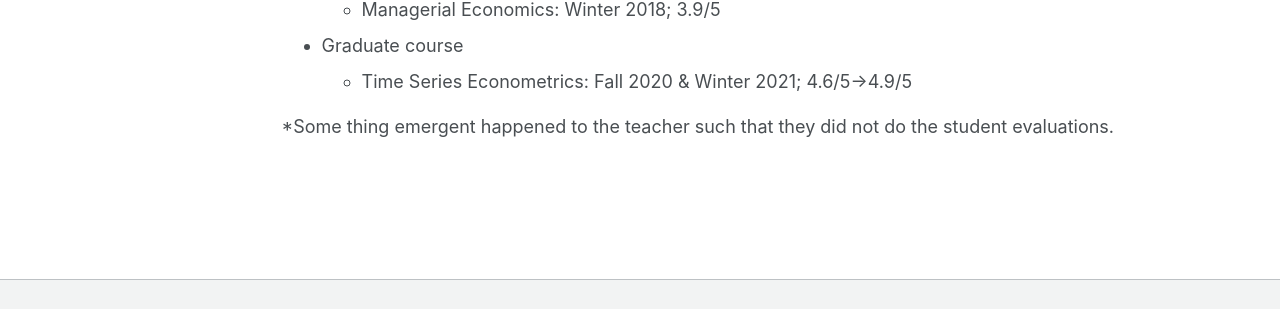
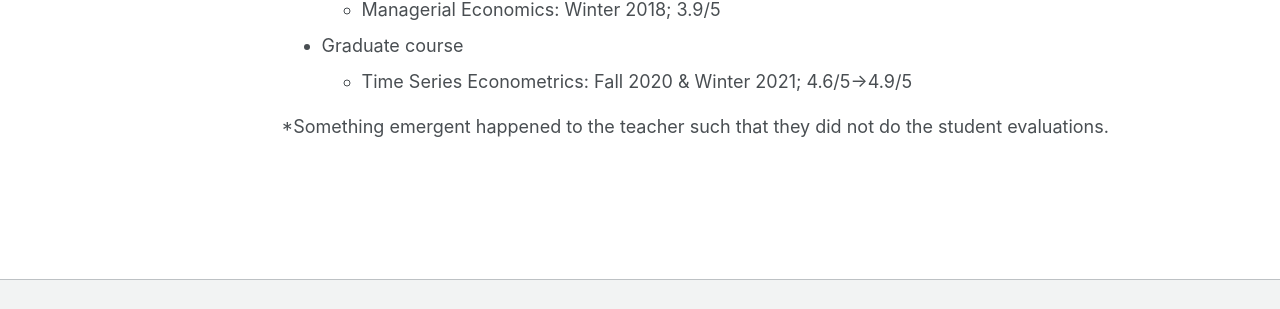
Before and after one commit to tendakung/tendakung.github.io, a Jekyll site: the page built from _pages/teaching.md, in a window 1280 px wide and 1189 px high. Shown: the part 837-1146 px from the top of the window. Built offline with Jekyll 4.4.1, drawn with Linux system fonts in a browser that asks for light colours.

Commit message:
Update teaching.md

```diff
--- a/_pages/teaching.md
+++ b/_pages/teaching.md
@@ -22,4 +22,4 @@ My essential goal of teaching is to enable students to reasonably perceive and e
 - Graduate course
     - Time Series Econometrics: Fall 2020 & Winter 2021; 4.6/5->4.9/5
 
-*Some thing emergent happened to the teacher such that they did not do the student evaluations.
+*Something emergent happened to the teacher such that they did not do the student evaluations.
```
